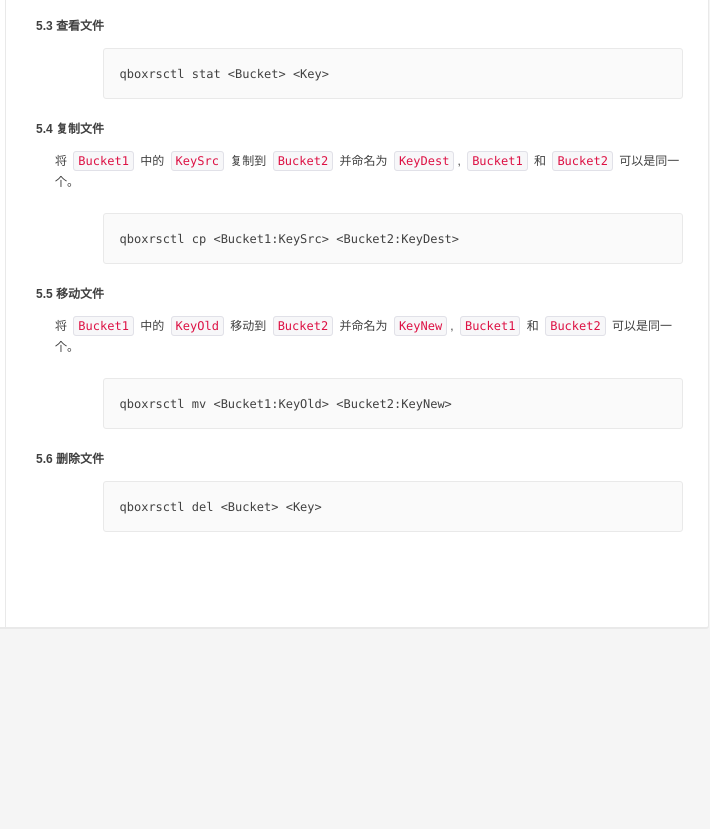
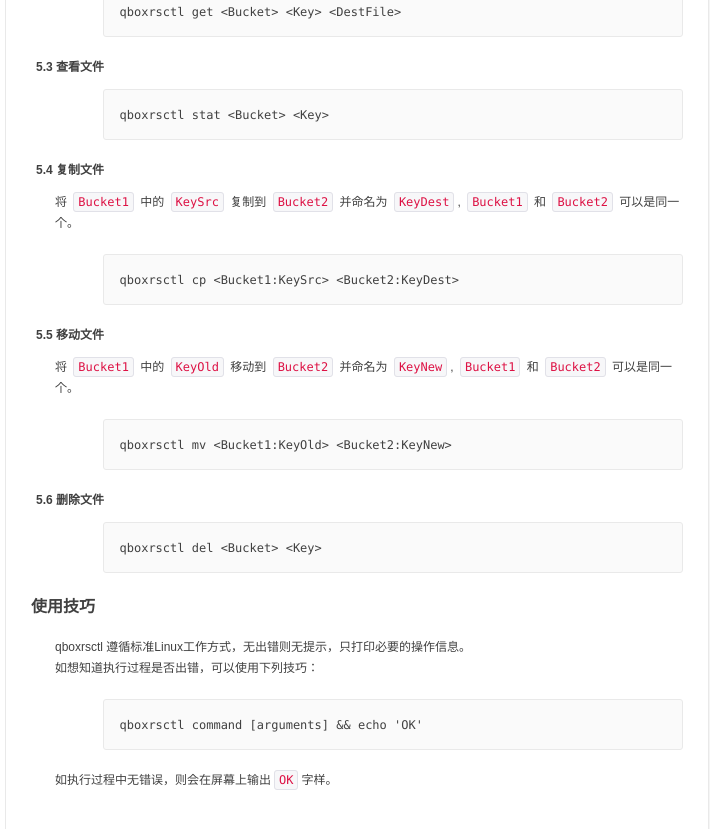
Before and after one commit to qiniu/developer.qiniu.com, a Jekyll site: the page built from docs/v6/tools/qboxrsctl.md, in a window 1280 px wide and 900 px high, scrolled down 5176 px. Shown: the top 829 px of the window, without its empty margins (412-1122 px from the left). Built offline with Jekyll 4.4.1, drawn with Linux system fonts in a browser that asks for light colours; comment, search, counter and statistics services are not loaded; before the commit the page ends 5817 px from its top, so only the background shows below that.

Commit message:
添加使用技巧。

```diff
--- a/docs/v6/tools/qboxrsctl.md
+++ b/docs/v6/tools/qboxrsctl.md
@@ -34,6 +34,7 @@ title: qboxrsctl 命令行辅助工具
     - [复制文件](#cp)
     - [移动文件](#mv)
     - [删除文件](#del)
+- [使用技巧](#skills)
 
 
 <a id="intro"></a>
@@ -280,3 +281,14 @@ Protected | 可选值为 `0` 或者 `1` ，`0`表示不开启保护，`1`表示
 ### 5.6 删除文件
 
     qboxrsctl del <Bucket> <Key>
+
+<a id="skills"></a>
+
+## 使用技巧
+
+qboxrsctl 遵循标准Linux工作方式，无出错则无提示，只打印必要的操作信息。
+如想知道执行过程是否出错，可以使用下列技巧：
+
+    qboxrsctl command [arguments] && echo 'OK'
+
+如执行过程中无错误，则会在屏幕上输出`OK`字样。
```
